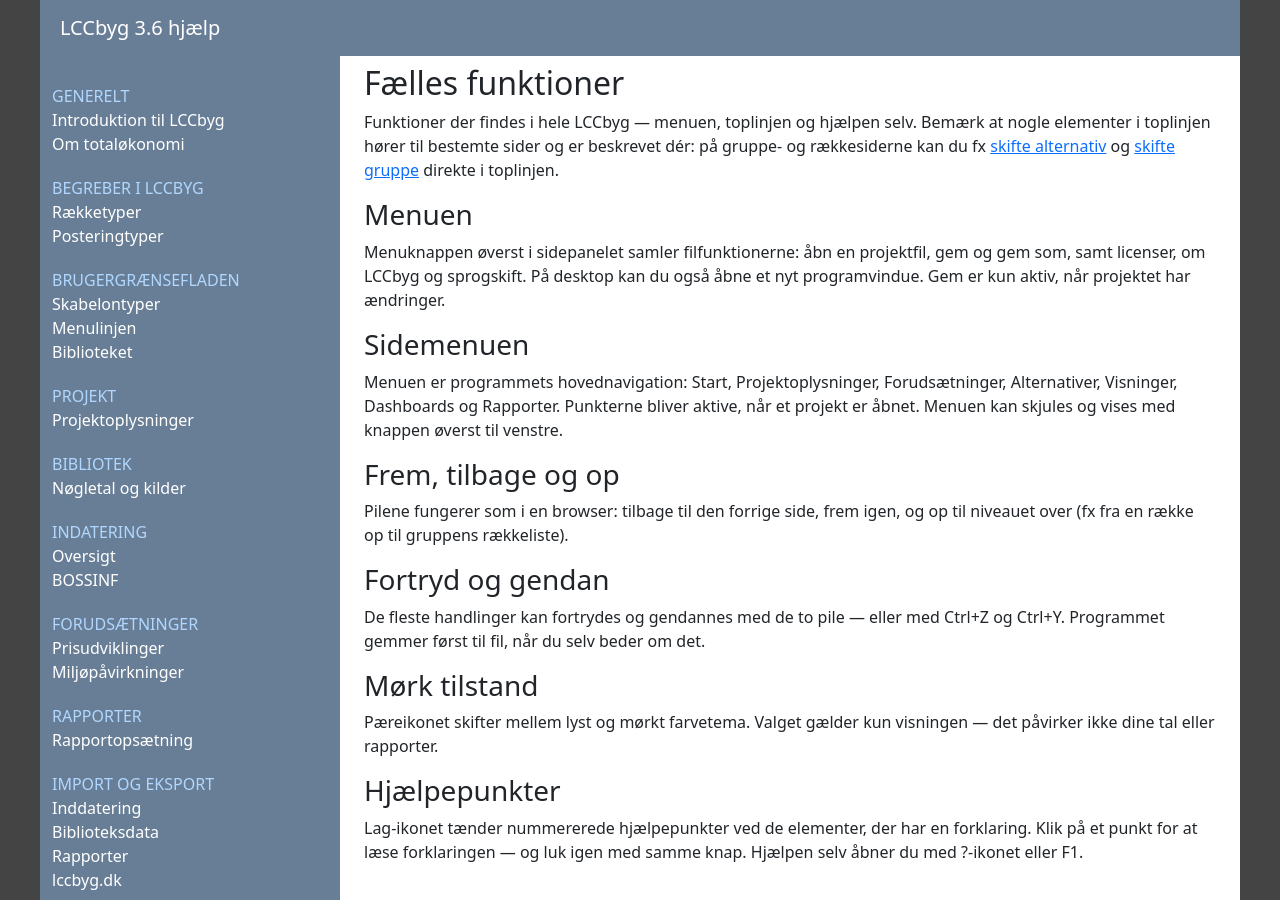
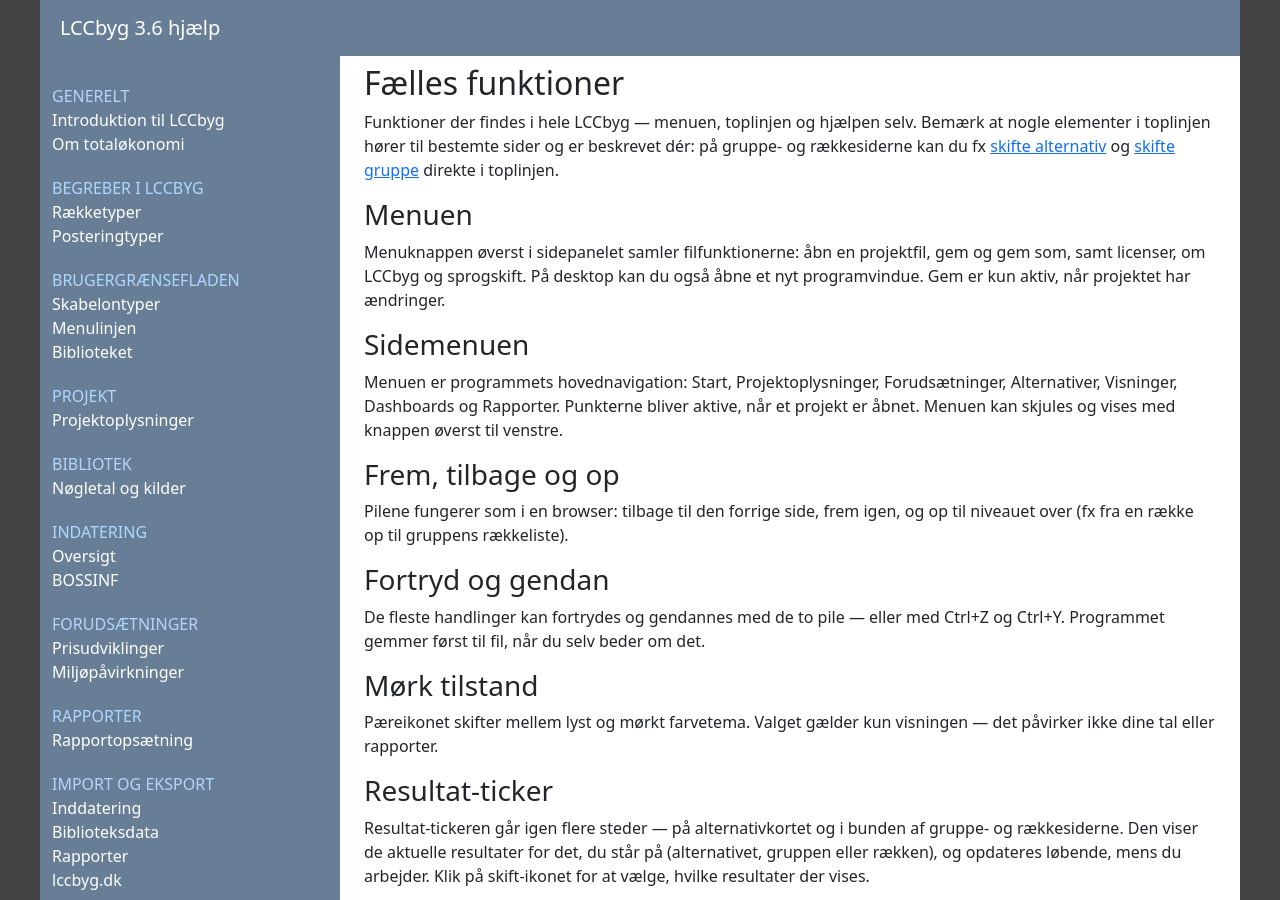
Before and after one commit to LccBuild/lccbyg-docs, a Jekyll site: the page built from docs/help/44/da/shared.md, in a window 1280 px wide. Built offline with Jekyll 4.4.1, drawn with Linux system fonts in a browser that asks for light colours; our own code applies the rules of GitHub Pages for plain Markdown files.

Commit message:
Shared section for the recurring result ticker
Faelles funktioner describes the ticker once (it appears on the alternative
card and at the bottom of the groups and rows pages); the rows and row card
sections reference it and carry the shared anchor so context decides which
text a click shows. Index regenerated.

Co-Authored-By: Claude Fable 5 <noreply@anthropic.com>
Claude-Session: https://claude.ai/code/session_012TY438hhAETPobvpxfwQD4

```diff
--- a/docs/help/44/da/shared.md
+++ b/docs/help/44/da/shared.md
@@ -31,6 +31,12 @@ Ctrl+Z og Ctrl+Y. Programmet gemmer først til fil, når du selv beder om det.
 Pæreikonet skifter mellem lyst og mørkt farvetema. Valget gælder kun
 visningen — det påvirker ikke dine tal eller rapporter.
 
+### Resultat-ticker {#resultat-ticker}
+Resultat-tickeren går igen flere steder — på alternativkortet og i bunden af
+gruppe- og rækkesiderne. Den viser de aktuelle resultater for det, du står på
+(alternativet, gruppen eller rækken), og opdateres løbende, mens du arbejder.
+Klik på skift-ikonet for at vælge, hvilke resultater der vises.
+
 ### Hjælpepunkter {#hjaelpepunkter}
 Lag-ikonet tænder nummererede hjælpepunkter ved de elementer, der har en
 forklaring. Klik på et punkt for at læse forklaringen — og luk igen med samme
```
Also changed, not shown: docs/help/44/da/alternative-group-row.md (+1 -0 lines), docs/help/44/da/alternative-group-rows.md (+2 -2 lines), docs/help/44/da/catalog.json (+17 -6 lines), docs/help/44/da/help.index.json (+1 -1 lines), 1 other file.
